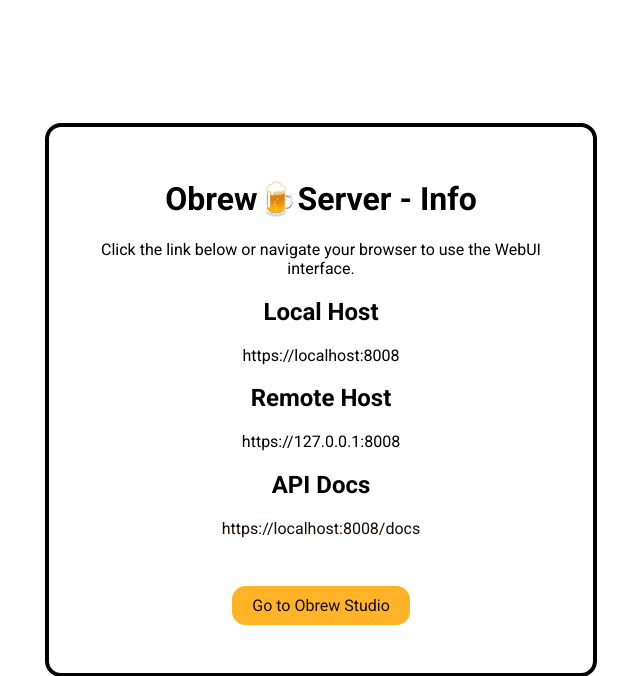
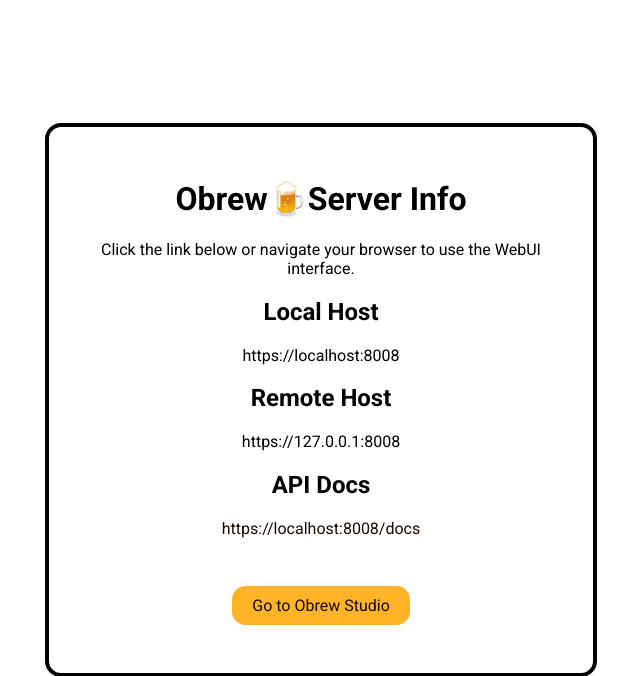
Before and after one commit to dieharders/ai-text-server, a FastAPI app: page / in a window 1280 px wide. Shown: the top 676 px of the page, without its empty margins (319-959 px from the left). Run offline with FastAPI, Linux system fonts and the light colour scheme; parts of the project's set-up code (start-up, migrations or seed data) failed here and were passed over.

Commit message:
HBAI-211 Edit styling

```diff
--- a/backends/templates/index.html
+++ b/backends/templates/index.html
@@ -22,6 +22,7 @@
       .content {
         text-align: center;
         padding: 2rem;
+        margin: 2rem;
         max-width: 30rem;
         border: 0.25rem solid black;
         background-color: white;
@@ -62,7 +63,7 @@
   </head>
   <body>
     <div class="content">
-      <h1>{{ app_name }} - Info</h1>
+      <h1>{{ app_name }} Info</h1>
       <p>{{ message }}</p>
       <h2>Local Host</h2>
       <p>{{host}}:{{port}}</p>
```
